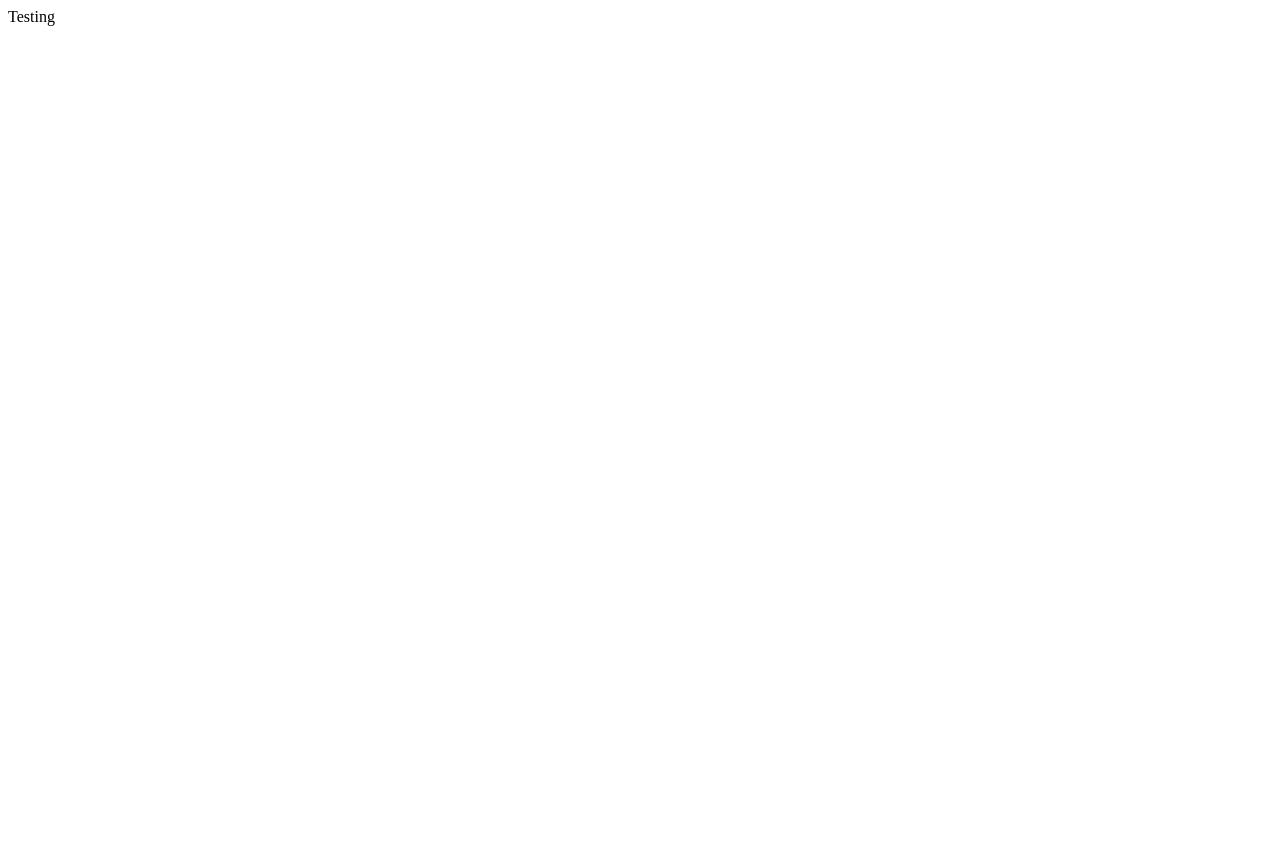
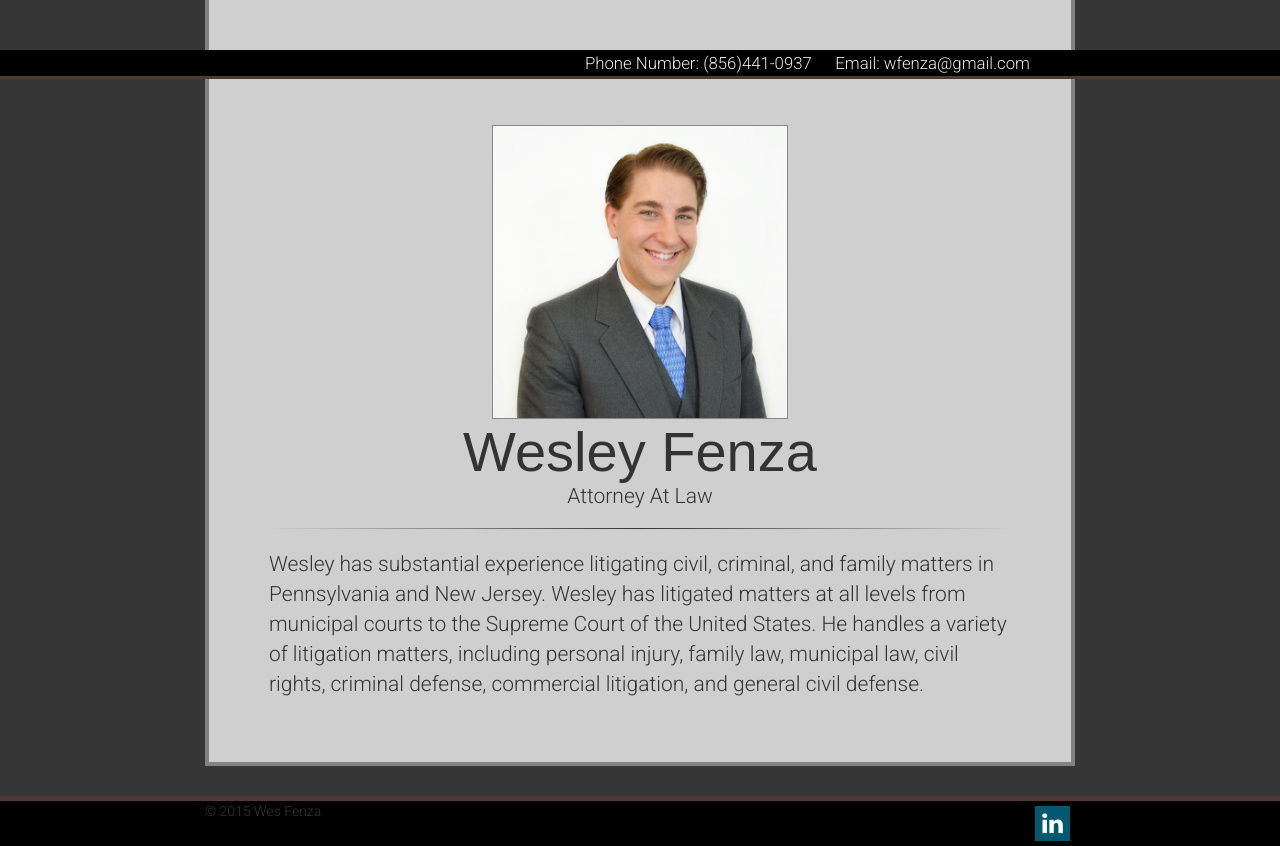
Before and after one commit to wfenza/wfenza.github.io, a plain HTML site: page index.html in a window 1280 px wide. Before the commit the page ends 800 px from the top, so only its background shows below. Drawn offline with nearby package versions, Linux system fonts and the light colour scheme.

Commit message:
temp static page
placeholder

```diff
--- a/index.html
+++ b/index.html
@@ -1 +1,50 @@
-Testing
+<!DOCTYPE html>
+<html lang="en">
+	<head>
+		<meta charset="utf-8">
+		<meta http-equiv="X-UA-Compatible" content="IE=edge">
+		<meta name="viewport" content="width=device-width, initial-scale=1">
+		<title>Wes Fenza || Attorney At Law</title>
+		<meta name="description" content="My name is Wesley Fenza and I'm a practicing attorney licensed in both New Jersey and Pennsylvania.">
+		<link rel="stylesheet" href="https://maxcdn.bootstrapcdn.com/bootstrap/3.3.5/css/bootstrap.min.css">
+		<link rel="stylesheet" href="style.css">
+		<link rel="stylesheet" href="https://maxcdn.bootstrapcdn.com/font-awesome/4.4.0/css/font-awesome.min.css">
+		<link href='http://fonts.googleapis.com/css?family=Roboto:300' rel='stylesheet' type='text/css'>
+		<link href='http://fonts.googleapis.com/css?family=Lato:300' rel='stylesheet' type='text/css'>
+		  <script src="https://oss.maxcdn.com/html5shiv/3.7.2/html5shiv.min.js"></script>
+		  <script src="https://oss.maxcdn.com/respond/1.4.2/respond.min.js"></script>
+		  	<style type="text/css">
+			span.redirect {
+			unicode-bidi:bidi-override;
+			direction: rtl;
+			}
+		    </style>
+	</head>
+	<body>
+	<div class="navigation">
+		<ul class="nav">
+			<li>Phone Number: (856)441-0937</li>
+			<li>Email: <span class="redirect">moc.liamg<span style="display: none">null</span>@<span style="display: none">null</span>aznefw</span></li>
+		</ul>
+	</div><!--navbar header-->
+	<div class="container">
+		<div class="jumbotron">
+			<img  class="wespic" src="images/wesfenza.jpg" alt="Picture of Wes Fenza in a suit and tie">
+			<h1 class="nameheader">Wesley Fenza</h1>
+			<h2 class="jobtitle">Attorney At Law</h2>
+			<hr>
+			<p>Wesley has substantial experience litigating civil, criminal, and family matters in Pennsylvania and New Jersey. Wesley has litigated matters at all levels from municipal courts to the Supreme Court of the United States. He handles a variety of litigation matters, including personal injury, family law, municipal law, civil rights, criminal defense, commercial litigation, and general civil defense.</p>
+		</div><!--jumbotron-->
+	</div><!--container-->
+
+	<footer>
+		<div class="container">
+			<a class="social pull-right" href="https://www.linkedin.com/profile/view?id=AAEAAACSxiUBsrRw03x4F0xLig6FKBtShBvesM8&trk" target="_blank"><i class="fa fa-lg fa-linkedin"></i></a>
+			<p>&copy; 2015 Wes Fenza</p>
+		</div>
+    </footer>
+
+		<script src="https://ajax.googleapis.com/ajax/libs/jquery/1.11.3/jquery.min.js"></script>
+		<script src="bootstrap.min.js"></script>
+	</body>
+</html>
--- /dev/null
+++ b/style.css
@@ -0,0 +1,121 @@
+
+* {
+  -webkit-border-radius: 0 !important;
+  -moz-border-radius: 0 !important;
+  border-radius: 0 !important;
+}
+
+body {
+  background: #363636;
+  font-family: "Roboto", sans-serif;
+}
+
+.container {
+  max-width: 900px;
+}
+
+.navigation {
+  background: black;
+  position: absolute;
+  margin-top: 50px;
+  width: 100%;
+  border-top: 2px solid black;
+  border-bottom: 3px solid #4f3838;
+}
+
+.navigation .nav {
+  text-align: right;
+}
+
+.navigation .nav li {
+  font-size: 1.2em !important;
+  float: none;
+  display: inline-block;
+  color: #eaeaea;
+  margin-right: 20px;
+}
+
+.navigation .nav li:last-child	{
+	margin-right: 250px;
+}
+
+.jumbotron {
+  padding-top: 125px;
+  margin-left: auto;
+  margin-right: auto;
+  max-width: 900px;
+  background: #cfcfcf;
+  border-left: 4px solid #828282;
+  border-right: 4px solid #828282;
+  border-bottom: 4px solid #828282;
+}
+
+.wespic {
+  display: block;
+  margin-left: auto;
+  margin-right: auto;
+  max-width: 40%;
+  border: 1px solid #888888;
+}
+
+.nameheader, .jobtitle {
+  text-align: center;
+}
+
+.nameheader {
+  font-family: "Microsoft Uighur", Aparajita, sans-serif;
+  font-size: 4em !important;
+  margin: 2px;
+}
+
+.jobtitle {
+  font-size: 1.5em !important;
+  margin: 2px;
+}
+
+hr {
+  border: 0;
+  height: 1px;
+  background-image: linear-gradient(to right, rgba(0, 0, 0, 0), rgba(0, 0, 0, 0.75), rgba(0, 0, 0, 0));
+}
+
+footer {
+  background: black;
+  border-top: 5px solid #4f3838;
+}
+
+.social {
+  padding: 5px;
+}
+
+.social i {
+  width: 35px;
+  height: 35px;
+  color: white;
+  font-size: 24px;
+  text-align: center;
+  padding-top: 8px;
+  transition: all ease 0.2s;
+  -moz-transition: all ease 0.2s;
+  -webkit-transition: all ease 0.2s;
+  -o-transition: all ease 0.2s;
+  -ms-transition: all ease 0.2s;
+}
+
+.social i:hover {
+  color: white;
+  text-decoration: none;
+  transition: all ease 0.2s;
+  -moz-transition: all ease 0.2s;
+  -webkit-transition: all ease 0.2s;
+  -o-transition: all ease 0.2s;
+  -ms-transition: all ease 0.2s;
+}
+
+.social .fa-linkedin {
+  background: rgba(0, 148, 188, 0.6);
+}
+
+.social .fa-linkedin:hover {
+  background: #0094bc;
+}
```
Also changed, not shown: images/wesfenza.jpg (added).
